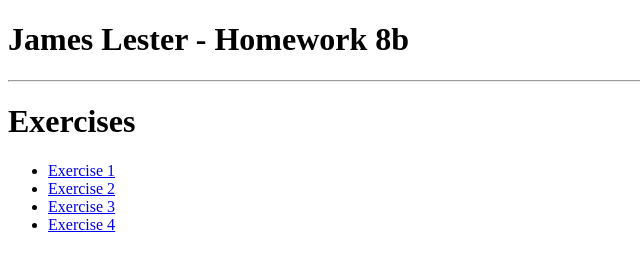
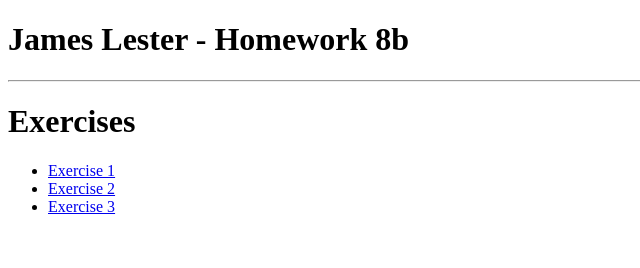
Before and after one commit to James-Lester/is445_hw8b, a website: page views/index.html in a window 1280 px wide. Shown: the full height of the page, 0-640 px from the left. Drawn offline with Linux system fonts and the light colour scheme.

Commit message:
rm extra link

```diff
--- a/views/index.html
+++ b/views/index.html
@@ -16,7 +16,6 @@
             <li><a href="ex1">Exercise 1</a></li>
             <li><a href="ex2">Exercise 2</a></li>
             <li><a href="ex3">Exercise 3</a></li>
-            <li><a href="ex4">Exercise 4</a></li>
         </ul>
     </nav>
 
```
